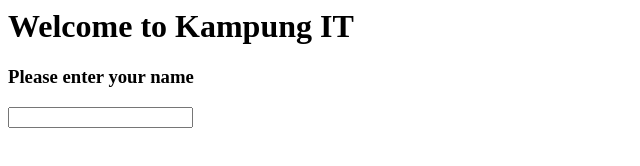
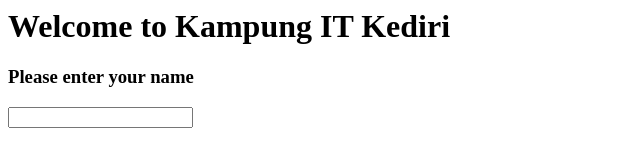
Before and after one commit to selviafk/kampungit-1, a plain HTML site: page index.html in a window 1280 px wide. Shown: the whole page, without its empty margins (0-640 px from the left). Drawn offline with Linux system fonts and the light colour scheme.

Commit message:
Welcome message modified

```diff
--- a/index.html
+++ b/index.html
@@ -3,7 +3,7 @@
 	<title>Welcome to Kampung IT</title>
 </head>
 <body>
-	<h1>Welcome to Kampung IT</h1>
+	<h1>Welcome to Kampung IT Kediri</h1>
 	<h3>Please enter your name</h3>
 	<input type="text" name="uname">
 </body>
```
